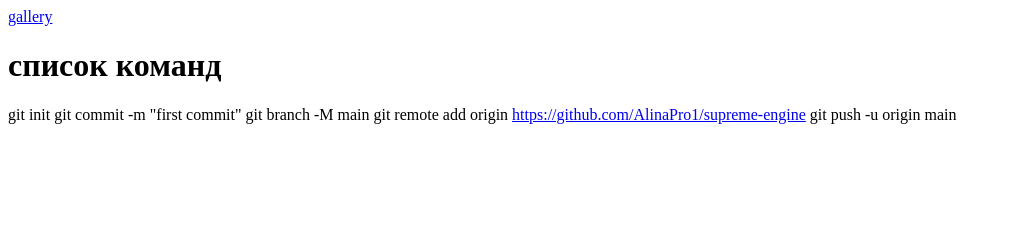
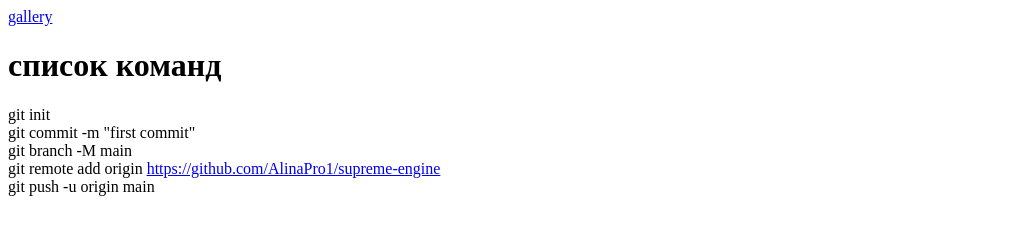
Before and after one commit to AlinaPro1/supreme-engine, a plain HTML site: page supreme-engine/index.html in a window 1280 px wide. Shown: the whole page, without its empty margins (0-1011 px from the left). Drawn offline with Linux system fonts and the light colour scheme.

Commit message:
add structure

```diff
--- a/supreme-engine/index.html
+++ b/supreme-engine/index.html
@@ -11,10 +11,10 @@
         <a href="gallery.html">gallery</a>
     </nav>
     <h1>список команд</h1>
-    <p>git init
-        git commit -m "first commit"
-        git branch -M main
-        git remote add origin <a href="https://github.com/AlinaPro1/supreme-engine">https://github.com/AlinaPro1/supreme-engine</a>
+    <p>git init <br>
+        git commit -m "first commit" <br>
+        git branch -M main <br>
+        git remote add origin <a href="https://github.com/AlinaPro1/supreme-engine">https://github.com/AlinaPro1/supreme-engine</a> <br>
         git push -u origin main
     </p>
 </body>
```
